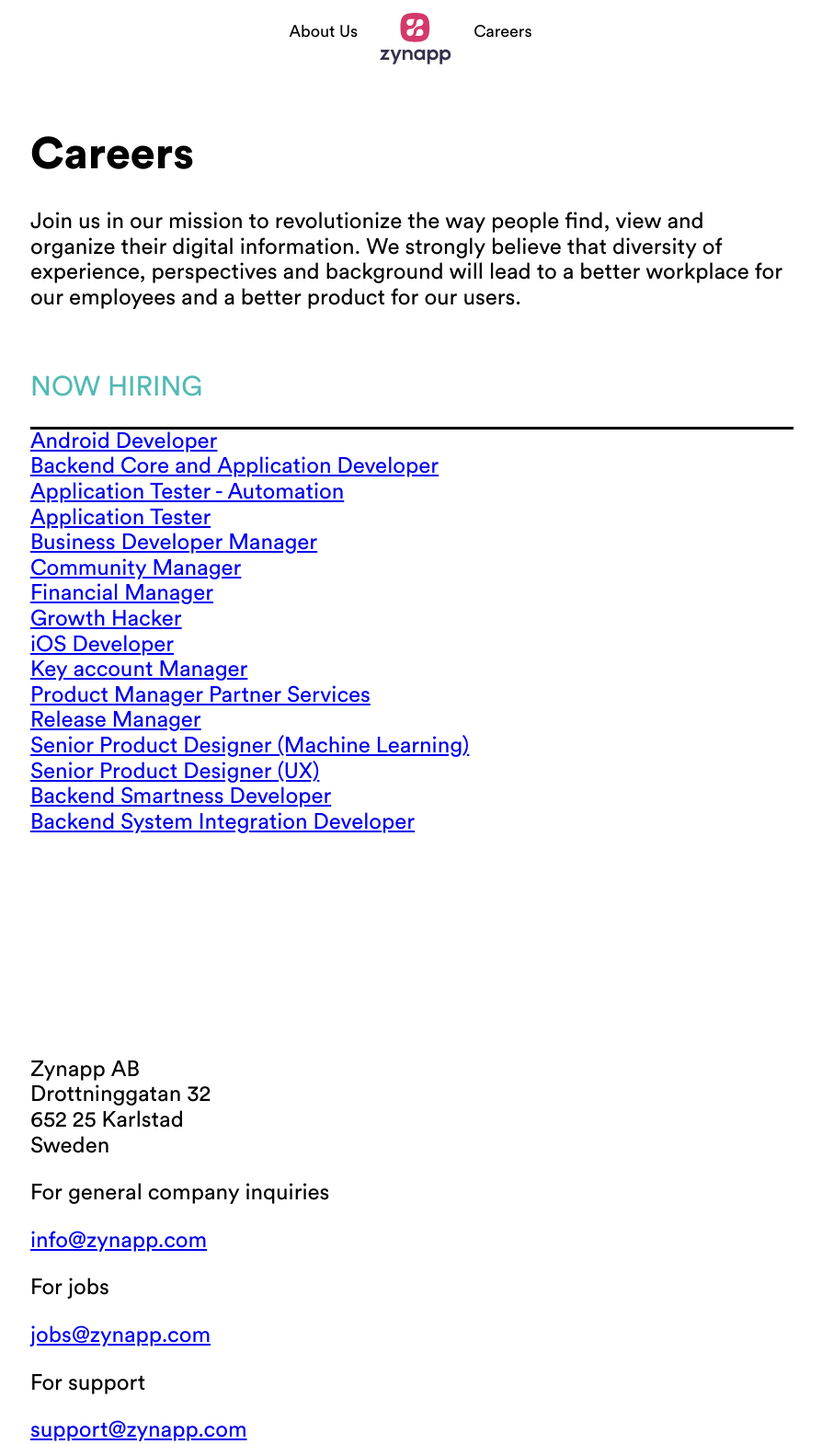
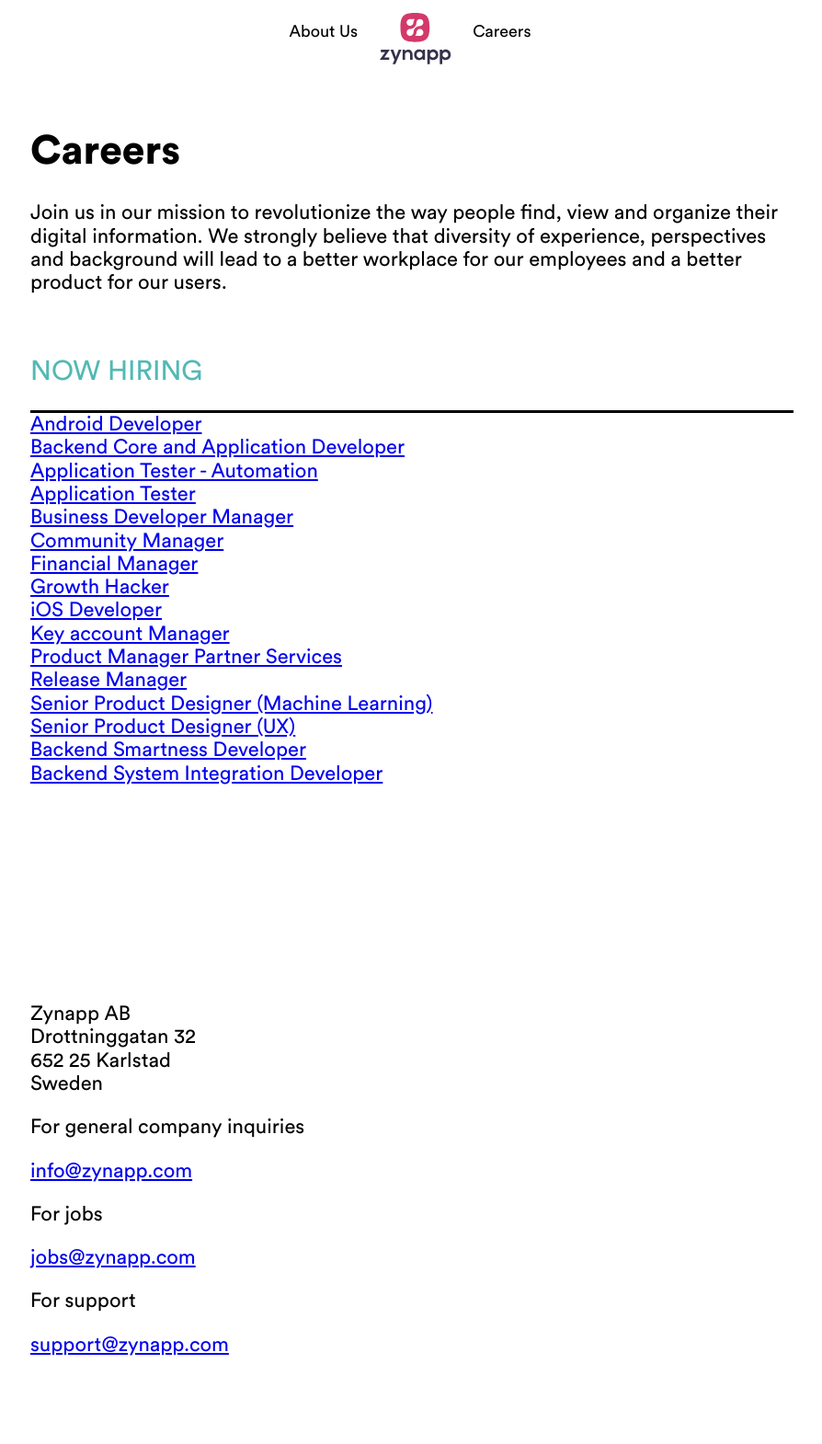
Before and after one commit to kristoffernolgren/zynapp, a Jekyll site: the page built from index.html, in a window 1280 px wide. Shown: the whole page at 92% size, without its empty margins (192-1086 px from the left). Built offline with Jekyll 4.4.1, drawn with Linux system fonts in a browser that asks for light colours; after the commit the page ends 1475 px from its top, so only the background shows below that.

Commit message:
font-size

```diff
--- a/assets/sass/base/_root.scss
+++ b/assets/sass/base/_root.scss
@@ -4,7 +4,7 @@
 html {
   box-sizing: border-box;
   font-family: CircularStd;
-  font-size: 24px;
+  font-size: 22px;
 }
 
 footer {
@@ -30,17 +30,16 @@
 }
 
 h1 {
-	font-size: 1em;
+	font-size: 24px;
 	margin: 0 0 13px;
 }
 
 h2{
-	font-size: 1em;
+	font-size: 24px;
 	margin: 0;
 }
 
 p {
-	font-size: 22px;
 	margin: 0 0 20px;
 	line-height: 30px;
 }
```
